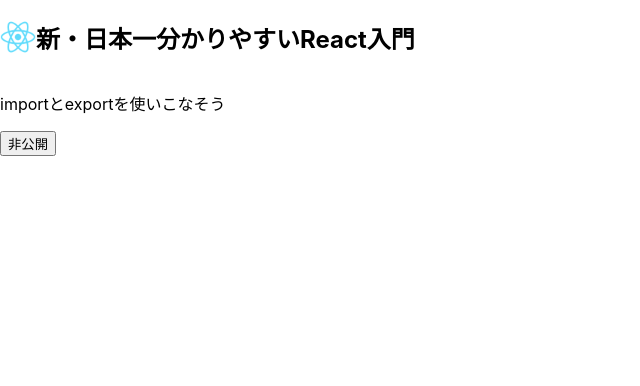
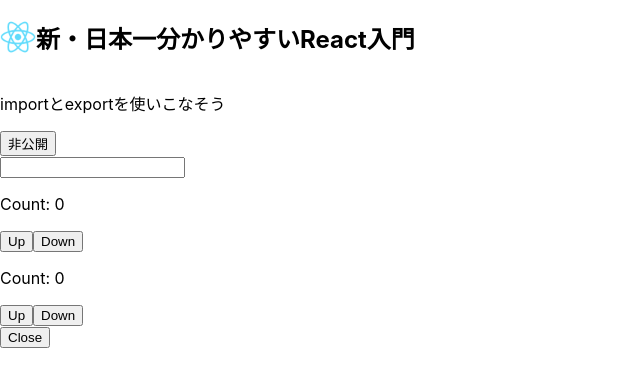
Before and after one commit to Izushi/react-basic, a React (Create React App) app: page / in a window 1280 px wide. Shown: the top 386 px of the page, without its empty margins (0-640 px from the left). Built offline with nearby package versions, Linux system fonts and the light colour scheme.

Commit message:
difference between useState and prevState

```diff
--- a/src/App.js
+++ b/src/App.js
@@ -1,4 +1,8 @@
 import Article from "./components/Article";
+import TextInput from "./components/TextInput";
+import Counter from "./components/Counter";
+import BadCounter from "./components/BadCounter";
+import ToggleButton from "./components/ToggleButton";
 import './App.css';
 
 function App() {
@@ -8,6 +12,10 @@
         title={'新・日本一分かりやすいReact入門'}
         content={'importとexportを使いこなそう'}
       />
+      <TextInput />
+      <Counter />
+      <BadCounter />
+      <ToggleButton />
     </div>
   );
 }
--- a/src/components/Article.jsx
+++ b/src/components/Article.jsx
@@ -4,7 +4,7 @@
 const Article = (props) => {
   const [isPublished, setIsPublished] = useState(false)
   const publishArticle = () => {
-    setIsPublished(!isPublished)
+    setIsPublished(prevState => !prevState)
   }
   console.log(isPublished)
   return (
--- /dev/null
+++ b/src/components/BadCounter.jsx
@@ -0,0 +1,28 @@
+import React, { useState } from "react";
+
+const BadCounter = () => {
+  const [count, setCount] = useState(0)
+
+  // setCount(count + 1)でカウントアップすると、1秒間に5回ボタンを押しても1秒間に1回しかカウントアップされない
+  const countUp = () => {
+    setTimeout(() => {
+      setCount(count + 1)
+    }, 1000)
+  }
+
+  const countDown = () => {
+    setTimeout(() => {
+      setCount(count - 1)
+    }, 1000)
+  }
+
+  return (
+    <div>
+      <p>Count: {count}</p>
+      <button onClick={countUp}>Up</button>
+      <button onClick={countDown}>Down</button>
+    </div>
+  )
+}
+
+export default BadCounter
--- /dev/null
+++ b/src/components/Counter.jsx
@@ -0,0 +1,27 @@
+import React, { useState } from "react";
+
+const Counter = () => {
+  const [count, setCount] = useState(0)
+
+  const countUp = () => {
+    setTimeout(() => {
+      setCount(prevState => prevState + 1)
+    }, 1000)
+  }
+
+  const countDown = () => {
+    setTimeout(() => {
+      setCount(prevState => prevState - 1)
+    }, 1000)
+  }
+
+  return (
+    <div>
+      <p>Count: {count}</p>
+      <button onClick={countUp}>Up</button>
+      <button onClick={countDown}>Down</button>
+    </div>
+  )
+}
+
+export default Counter
--- /dev/null
+++ b/src/components/TextInput.jsx
@@ -0,0 +1,13 @@
+import React, { useState } from "react";
+
+const TextInput = () => {
+  const [name, setName] = useState('')
+  const handleName = (event) => {
+    setName(event.target.value)
+  }
+  return (
+    <input type="text" value={name} onChange={(event) => handleName(event)} />
+  )
+}
+
+export default TextInput
--- /dev/null
+++ b/src/components/ToggleButton.jsx
@@ -0,0 +1,14 @@
+import React, { useState } from "react";
+const ToggleButton = () => {
+  const [open, setOpen] = useState(false)
+  const handleOpen = () => {
+    setOpen(prevState => !prevState)
+  }
+  return (
+    <button onClick={handleOpen}>
+      {open ? 'Open' : 'Close'}
+    </button>
+  )
+}
+
+export default ToggleButton
--- a/src/components/index.js
+++ b/src/components/index.js
@@ -1,3 +1,7 @@
 export { default as Content } from "./Content";
 export { default as Title } from "./Title";
 export { default as PublishButton } from "./PublishButton";
+export { default as TextInput } from "./TextInput";
+export { default as Counter } from "./Counter";
+export { default as BadCounter } from "./BadCounter";
+export { default as ToggleButton } from "./ToggleButton";
```
